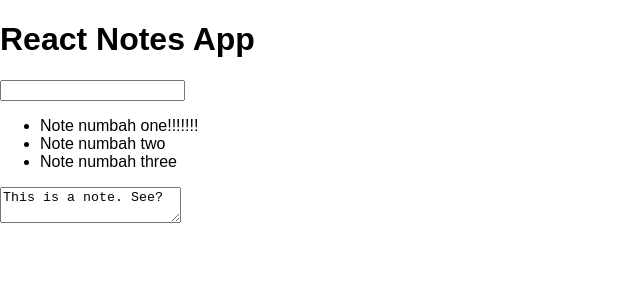
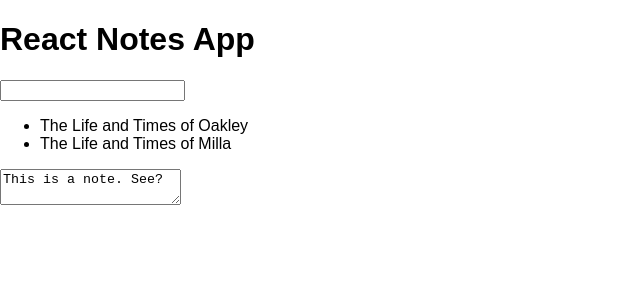
Before and after one commit to radishmouse/react-notes-app, a React (Create React App) app: page / in a window 1280 px wide. Shown: the top 300 px of the page, without its empty margins (0-640 px from the left). Built offline with nearby package versions, Linux system fonts and the light colour scheme.

Commit message:
dummy notes in App state, rendered by DocumentList

```diff
--- a/src/App.js
+++ b/src/App.js
@@ -5,12 +5,34 @@ import DocumentList from './DocumentList';
 import DocumentEditor from './DocumentEditor';
 
 class App extends React.Component {
+  constructor(props) {
+    super(props);
+
+    this.state = {
+      notes: [
+        {
+          id: 1001,
+          timestamp: new Date(),
+          title: 'The Life and Times of Oakley',
+          content: 'squeak squeak, mow mow.'
+        },
+        {
+          id: 1002,
+          timestamp: new Date(),
+          title: 'The Life and Times of Milla',
+          content: 'purr purr, drool drool.'
+        }
+      ]
+    };
+  }
   render() {
     return (
       <div className="notes-app">
 
         <SearchBar />
-        <DocumentList />
+        <DocumentList
+          allNotes={this.state.notes}
+        />
         <DocumentEditor />
 
       </div>
--- a/src/DocumentEditor.js
+++ b/src/DocumentEditor.js
@@ -9,7 +9,6 @@ class DocumentEditor extends React.Component {
     );
   }
 }
-
 
 // A function component is like a
 // "render-only" component.
--- a/src/DocumentList.js
+++ b/src/DocumentList.js
@@ -2,13 +2,17 @@ import React from 'react';
 
 class DocumentList extends React.Component {
   render() {
+    let items = this.props.allNotes.map(note => (
+        <li className="document-list-item">
+          {note.title}
+        </li>
+      )
+    );
+
     return (
-
       <div className="document-list">
         <ul>
-          <li className="document-list-item">Note numbah one!!!!!!!</li>
-          <li className="document-list-item">Note numbah two</li>
-          <li className="document-list-item">Note numbah three</li>
+          {items}
         </ul>
       </div>
 
```
